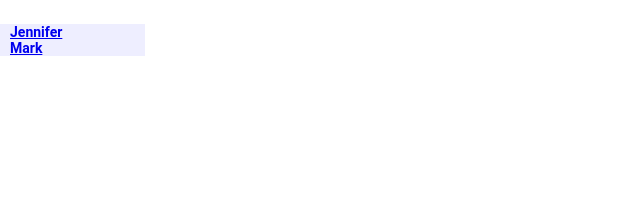
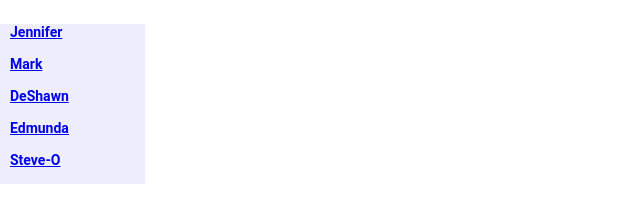
Before and after one commit to BensonGardner/cat-clicker, a website: page source/index.html in a window 1280 px wide. Shown: the part 58-280 px from the top of the page, without its empty margins (0-640 px from the left). Drawn offline with Linux system fonts and the light colour scheme.

Commit message:
feat: Add 3 new cats

```diff
--- a/source/css/style.css
+++ b/source/css/style.css
@@ -30,7 +30,8 @@ body {
 }
 
 .menu-link {
-
+    margin: 15px auto;
+    padding: 15px inherit;
 }
 
 #clickZone {
--- a/source/js/script.js
+++ b/source/js/script.js
@@ -24,7 +24,7 @@ var Cat = function(name, picture) {
         picHTML = '<div class="cat-pic" id="' + this.name + '-pic"><img alt="cat" src="' +
             picture + '"></div>',
 
-        menuHTML = '<a class="menu-link" href="#" id="' + this.name + '">' + this.name + '</a></br>';
+        menuHTML = '<a class="menu-link" href="#" id="' + this.name + '">' + this.name + '</a></br></br>';
 
     clickZone.append('<div class="cat-box" id="box-' +
         this.name + '">' + nameHTML + picHTML + rewardHTML);
@@ -42,7 +42,10 @@ Cat.prototype.count = function(circle) {
 };
 
 var jen = new Cat('jennifer', 'images/kitten-autumn-500.jpg'),
-    mark = new Cat('Mark', 'images/cat-grey-500.jpg');
+    mark = new Cat('Mark', 'images/cat-grey-500.jpg'),
+    deShawn = new Cat('deShawn', 'images/cat-sleeping.jpg'),
+    edmunda = new Cat('edmunda', 'images/cat-with-pita.jpg'),
+    steve = new Cat('steve-O', 'images/cat-hairless.jpg');
 
 // Add the click-to-select functionality to the menu,
 // and the click-to-count functionality to the cat pictures
```
Also changed, not shown: source/images/cat-hairless.jpg (added), source/images/cat-sleeping.jpg (added), source/images/cat-with-pita.jpg (added).
